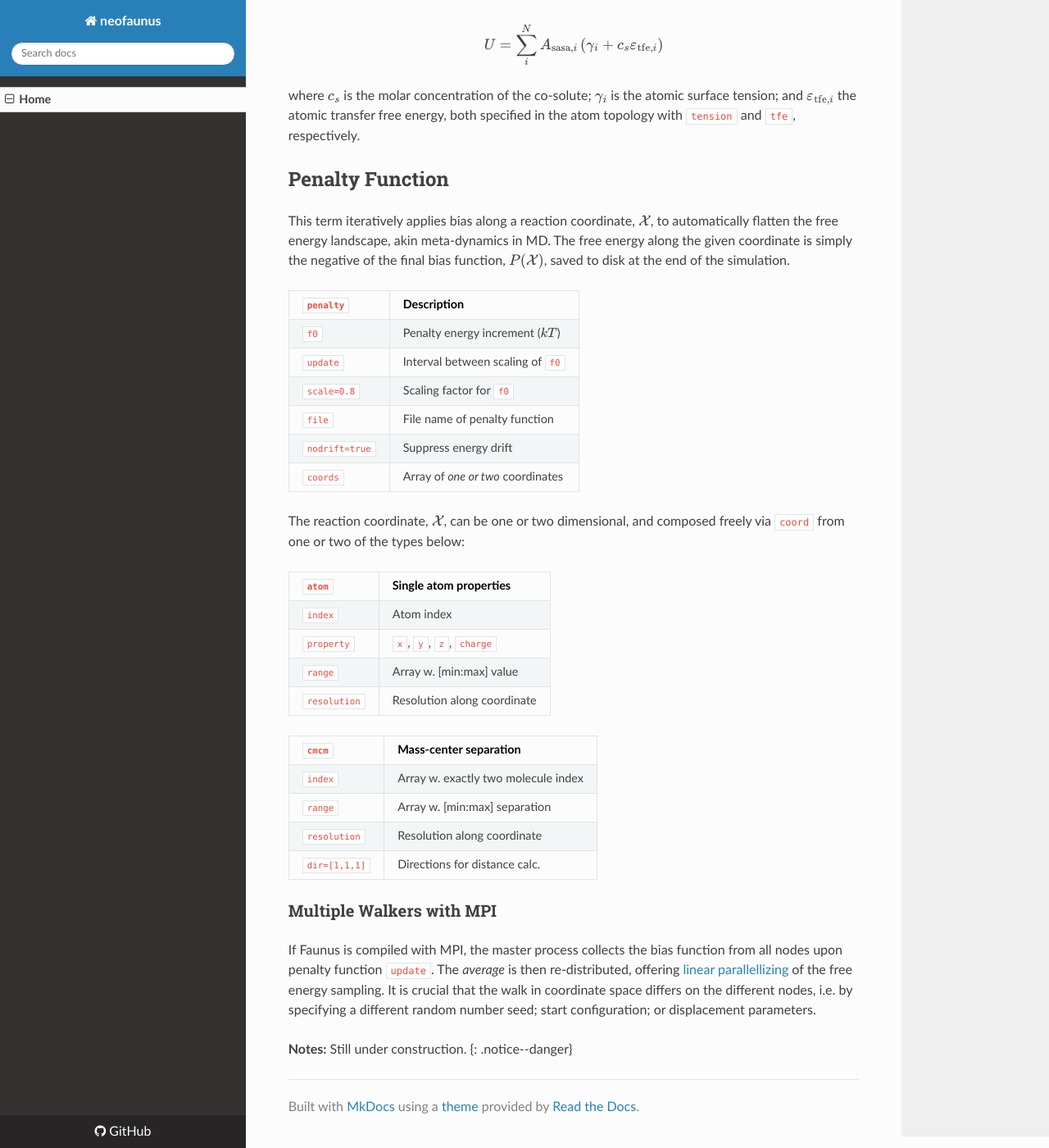
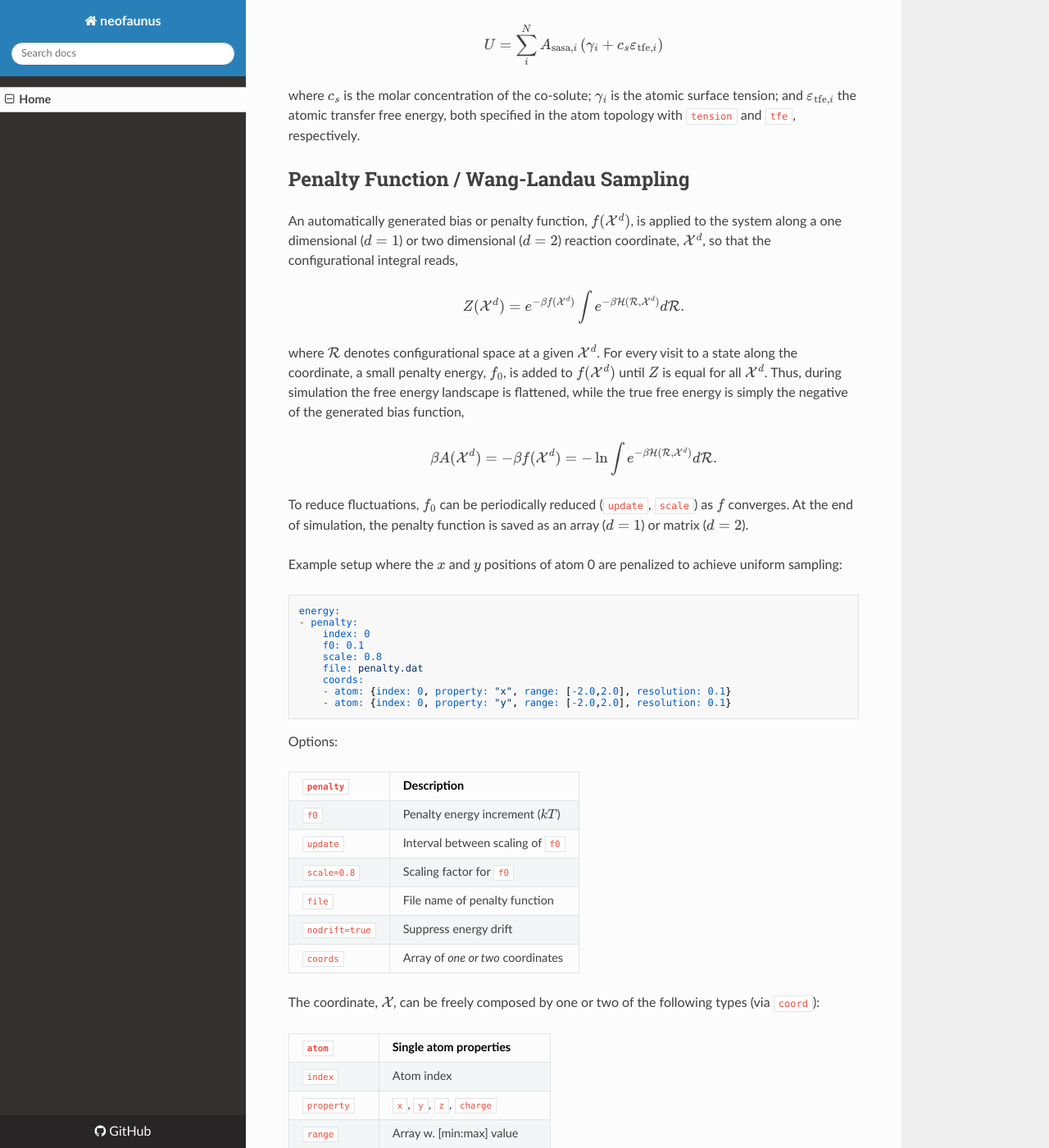
Before and after one commit to mlund/faunus, an MkDocs documentation site: the page built from docs/_docs/energy.md, in a window 1280 px wide and 1400 px high, scrolled down 8530 px. Shown: the whole window at 82% size. Built offline with MkDocs 1.6.1, drawn with Linux system fonts in a browser that asks for light colours; nearby versions of some CDN libraries; formulas are drawn with MathJax 3; old or Windows-style settings are respelled for this version of MkDocs.

Commit message:
penalty function

```diff
--- a/docs/_docs/energy.md
+++ b/docs/_docs/energy.md
@@ -399,12 +399,44 @@ where $c_s$ is the molar concentration of the co-solute;
 $\gamma_i$ is the atomic surface tension; and $\varepsilon_{\text{tfe},i}$ the atomic transfer free energy,
 both specified in the atom topology with `tension` and `tfe`, respectively.
 
-## Penalty Function
+## Penalty Function / Wang-Landau Sampling
 
-This term iteratively applies bias along a reaction coordinate, $\mathcal{X}$, to automatically flatten the
-free energy landscape, akin meta-dynamics in MD.
-The free energy along the given coordinate is simply the negative
-of the final bias function, $P(\mathcal{X})$,  saved to disk at the end of the simulation.
+An automatically generated bias or penalty function, $f(\mathcal{X^d})$,
+is applied to the system along a one dimensional ($d=1$)
+or two dimensional ($d=2$) reaction coordinate, $\mathcal{X^d}$, so that the configurational integral reads,
+
+$$
+    Z(\mathcal{X^d}) = e^{-\beta f(\mathcal{X^d})} \int e^{-\beta \mathcal{H}(\mathcal{R}, \mathcal{X^d})} d \mathcal{R}.
+$$
+
+where $\mathcal{R}$ denotes configurational space at a given $\mathcal{X^d}$.
+For every visit to a state along the coordinate, a small penalty energy, $f_0$, is
+added to $f(\mathcal{X^d})$ until $Z$ is equal for all $\mathcal{X^d}$.
+Thus, during simulation the free energy landscape is flattened, while the
+true free energy is simply the negative of the generated bias function,
+
+$$
+    \beta A(\mathcal{X^d}) = -\beta f(\mathcal{X^d}) = -\ln\int e^{-\beta \mathcal{H}(\mathcal{R}, \mathcal{X^d})}  d \mathcal{R}.
+$$
+
+To reduce fluctuations, $f_0$ can be periodically reduced (`update`, `scale`) as $f$ converges.
+At the end of simulation, the penalty function is saved as an array ($d=1$) or matrix ($d=2$).
+
+Example setup where the $x$ and $y$ positions of atom 0 are penalized to achieve uniform sampling:
+
+~~~ yaml
+energy:
+- penalty:
+    index: 0
+    f0: 0.1
+    scale: 0.8
+    file: penalty.dat
+    coords:
+    - atom: {index: 0, property: "x", range: [-2.0,2.0], resolution: 0.1}
+    - atom: {index: 0, property: "y", range: [-2.0,2.0], resolution: 0.1}
+~~~
+
+Options:
 
 `penalty`     |  Description
 ------------- | --------------------
@@ -415,9 +447,8 @@ of the final bias function, $P(\mathcal{X})$,  saved to disk at the end of the s
 `nodrift=true`|  Suppress energy drift
 `coords`      |  Array of _one or two_ coordinates
 
-The reaction coordinate, $\mathcal{X}$,
-can be one or two dimensional, and composed freely via `coord` from
-one or two of the types below:
+The coordinate, $\mathcal{X}$, can be freely composed by one or two
+of the following types (via `coord`):
 
 `atom`        | Single atom properties
 ------------- | ----------------------------------
```
Also changed, not shown: 4 other files.
